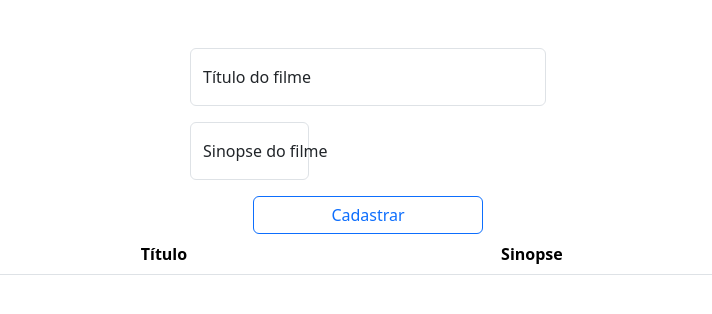
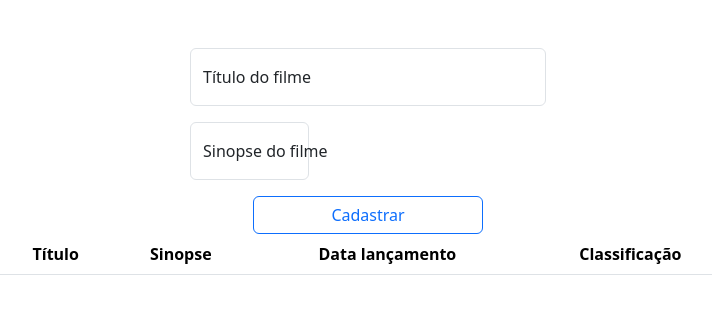
Before and after one commit to Caio1918/Meus-c-digos-em-geral, a website: page Desenvolvimento_Front_End/api_node/front/index.html in a window 1280 px wide. Shown: the whole page, without its empty margins (272-984 px from the left). Drawn offline with nearby package versions, Linux system fonts and the light colour scheme; no server answers.

Commit message:
Adicionando mais colunas na tabela

```diff
--- a/Desenvolvimento_Front_End/api_node/front/index.html
+++ b/Desenvolvimento_Front_End/api_node/front/index.html
@@ -56,6 +56,8 @@
                         <tr>
                             <th>Título</th>
                             <th>Sinopse</th>
+                            <th>Data lançamento</th>
+                            <th>Classificação</th>
                         </tr>
                     </thead>
                     <tbody>
```
